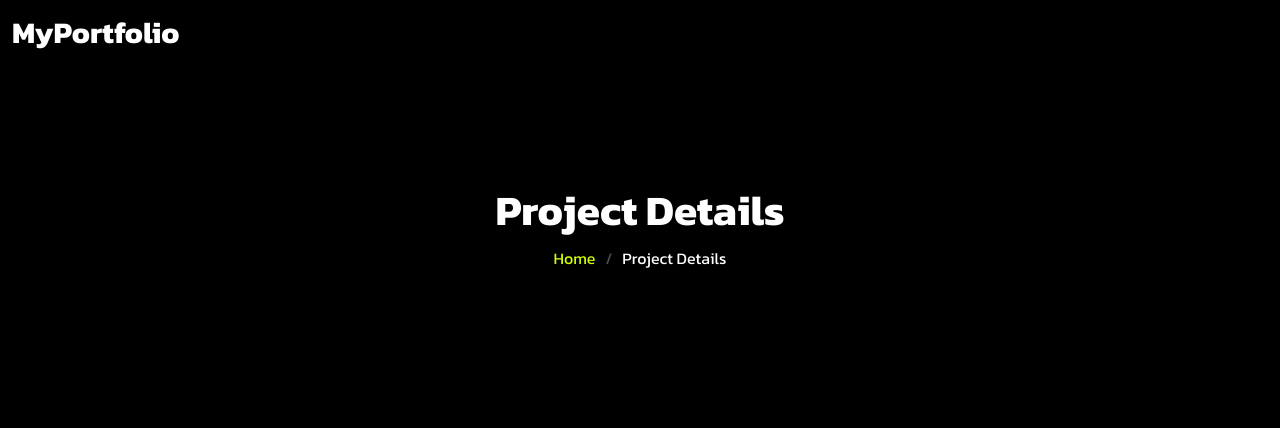
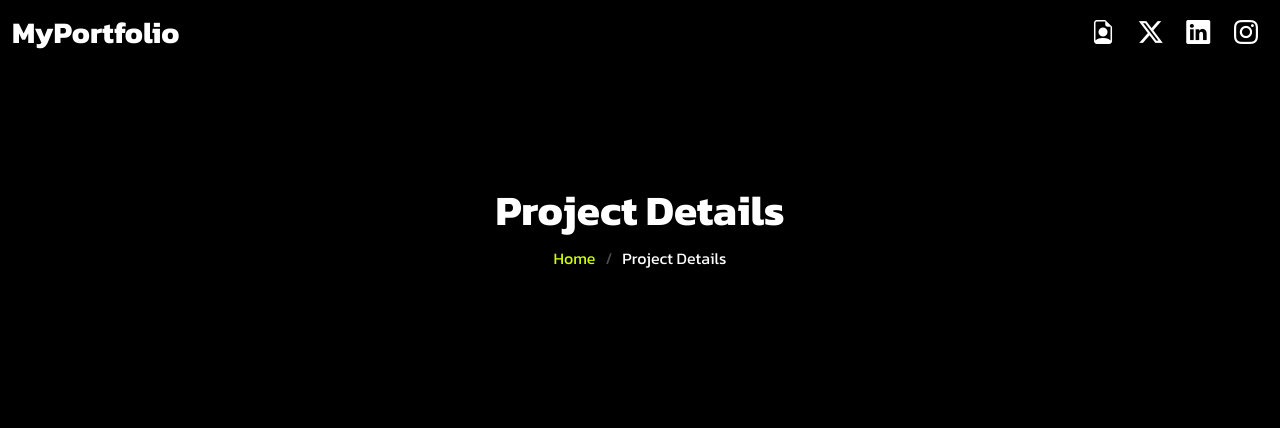
Before and after one commit to SAJI-01/SAJI-01.github.io, a plain HTML site: page portfolio-details.html in a window 1280 px wide. Shown: the top 428 px of the page. Drawn offline with Linux system fonts and the light colour scheme.

Commit message:
social link add to portfolio detail

```diff
--- a/portfolio-details.html
+++ b/portfolio-details.html
@@ -52,6 +52,13 @@
         </ul>
         <i class="mobile-nav-toggle d-xl-none bi bi-list"></i>
       </nav>
+
+      <div class="header-social-links">
+        <a href="assets/resume.pdf" class="Resume" target="_blank" rel="noopener noreferrer"><i class="bi bi-file-earmark-person"></i></a>
+        <a href="https://x.com/1ime002" class="twitter" target="_blank" rel="noopener noreferrer"><i class="bi bi-twitter-x"></i></a>
+        <a href="https://www.linkedin.com/in/1ime002/" class="linkedin" target="_blank" rel="noopener noreferrer"><i class="bi bi-linkedin"></i></a>
+        <a href="https://www.instagram.com/saji002_/" class="instagram" target="_blank" rel="noopener noreferrer"><i class="bi bi-instagram"></i></a>
+      </div>
 
     </div>
   </header>
```
